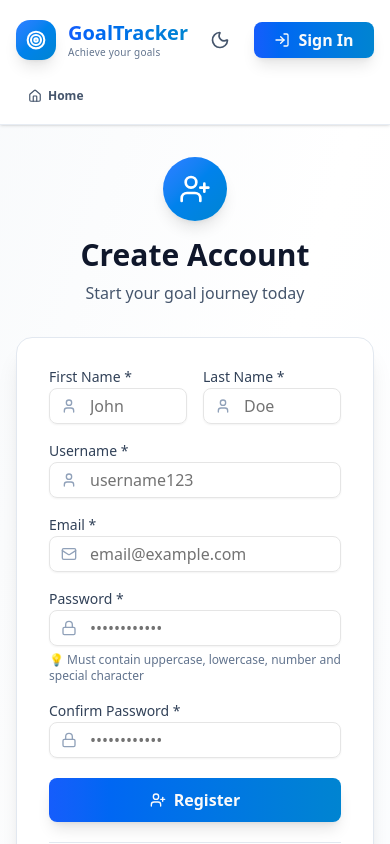
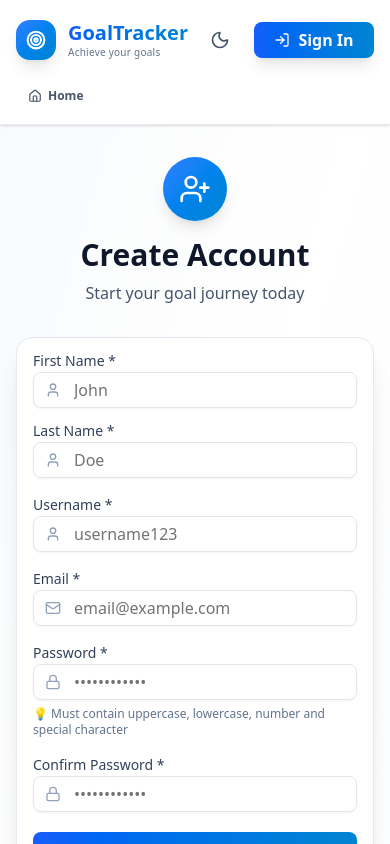
Before and after one commit to vastriantafyllou/goal-tracker-demo, a React (Vite) app: page /register in a window 390 px wide. Shown: the top 844 px of the page. Built offline with nearby package versions, Linux system fonts and the light colour scheme; no server answers.

Commit message:
style(auth): improve mobile responsiveness for authentication pages

```diff
--- a/src/components/pages/ForgotPasswordPage.tsx
+++ b/src/components/pages/ForgotPasswordPage.tsx
@@ -120,7 +120,7 @@ export default function ForgotPasswordPage() {
             </p>
           </div>
 
-          <div className="bg-white dark:bg-slate-800 rounded-lg shadow-xl border border-slate-200 dark:border-slate-700 p-8">
+          <div className="bg-white dark:bg-slate-800 rounded-lg shadow-xl border border-slate-200 dark:border-slate-700 p-4 sm:p-8">
             <div className="space-y-4 text-center">
               <div className="bg-blue-50 dark:bg-blue-900/20 border border-blue-200 dark:border-blue-800 rounded-lg p-4">
                 <p className="text-sm text-blue-800 dark:text-blue-200">
@@ -169,7 +169,7 @@ export default function ForgotPasswordPage() {
           </p>
         </div>
 
-        <div className="bg-white dark:bg-slate-800 rounded-lg shadow-xl border border-slate-200 dark:border-slate-700 p-8">
+        <div className="bg-white dark:bg-slate-800 rounded-lg shadow-xl border border-slate-200 dark:border-slate-700 p-4 sm:p-8">
           {/* eslint-disable-next-line react-hooks/refs */}
           <form onSubmit={handleSubmit(onSubmit)} className="space-y-6">
             <div className="space-y-2">
--- a/src/components/pages/LoginPage.tsx
+++ b/src/components/pages/LoginPage.tsx
@@ -64,7 +64,7 @@ export default function LoginPage(){
         {/* Form */}
         <form
           onSubmit={handleSubmit(onSubmit)}
-          className="bg-white dark:bg-slate-900 rounded-2xl shadow-xl border border-slate-200 dark:border-slate-800 p-8 space-y-4"
+          className="bg-white dark:bg-slate-900 rounded-2xl shadow-xl border border-slate-200 dark:border-slate-800 p-4 sm:p-8 space-y-4"
           autoComplete="off"
         >
           {/* Username */}
--- a/src/components/pages/RegisterPage.tsx
+++ b/src/components/pages/RegisterPage.tsx
@@ -46,7 +46,7 @@ export default function RegisterPage() {
 
   return (
     <div className="flex items-center justify-center py-8 px-4">
-      <div className="w-full max-w-lg">
+      <div className="w-full max-w-md">
         {/* Header */}
         <div className="text-center mb-8">
           <div className="inline-flex items-center justify-center w-16 h-16 rounded-full bg-gradient-to-br from-blue-500 to-sky-600 mb-4 shadow-lg">
@@ -63,11 +63,11 @@ export default function RegisterPage() {
         {/* Form */}
         <form
           onSubmit={handleSubmit(onSubmit)}
-          className="bg-white dark:bg-slate-900 rounded-2xl shadow-xl border border-slate-200 dark:border-slate-800 p-8 space-y-5"
+          className="bg-white dark:bg-slate-900 rounded-2xl shadow-xl border border-slate-200 dark:border-slate-800 p-4 sm:p-8 space-y-5"
           autoComplete="off"
         >
           {/* Name Fields */}
-          <div className="grid grid-cols-2 gap-4">
+          <div className="grid grid-cols-1 sm:grid-cols-2 gap-4">
             <div>
               <Label htmlFor="firstname" className="text-slate-700 dark:text-slate-300">
                 First Name *
--- a/src/components/pages/ResetPasswordPage.tsx
+++ b/src/components/pages/ResetPasswordPage.tsx
@@ -145,7 +145,7 @@ export default function ResetPasswordPage() {
             </p>
           </div>
 
-          <div className="bg-white dark:bg-slate-800 rounded-lg shadow-xl border border-slate-200 dark:border-slate-700 p-8">
+          <div className="bg-white dark:bg-slate-800 rounded-lg shadow-xl border border-slate-200 dark:border-slate-700 p-4 sm:p-8">
             <div className="space-y-4 text-center">
               <div className="bg-red-50 dark:bg-red-900/20 border border-red-200 dark:border-red-800 rounded-lg p-4">
                 <div className="flex items-start gap-2 text-red-800 dark:text-red-200 text-sm">
@@ -199,7 +199,7 @@ export default function ResetPasswordPage() {
             </p>
           </div>
 
-          <div className="bg-white dark:bg-slate-800 rounded-lg shadow-xl border border-slate-200 dark:border-slate-700 p-8">
+          <div className="bg-white dark:bg-slate-800 rounded-lg shadow-xl border border-slate-200 dark:border-slate-700 p-4 sm:p-8">
             <div className="space-y-4 text-center">
               <div className="bg-green-50 dark:bg-green-900/20 border border-green-200 dark:border-green-800 rounded-lg p-4">
                 <p className="text-sm text-green-800 dark:text-green-200">
@@ -239,7 +239,7 @@ export default function ResetPasswordPage() {
           </p>
         </div>
 
-        <div className="bg-white dark:bg-slate-800 rounded-lg shadow-xl border border-slate-200 dark:border-slate-700 p-8">
+        <div className="bg-white dark:bg-slate-800 rounded-lg shadow-xl border border-slate-200 dark:border-slate-700 p-4 sm:p-8">
           <form onSubmit={handleSubmit(onSubmit)} className="space-y-6">
             <div className="space-y-2">
               <Label
```
